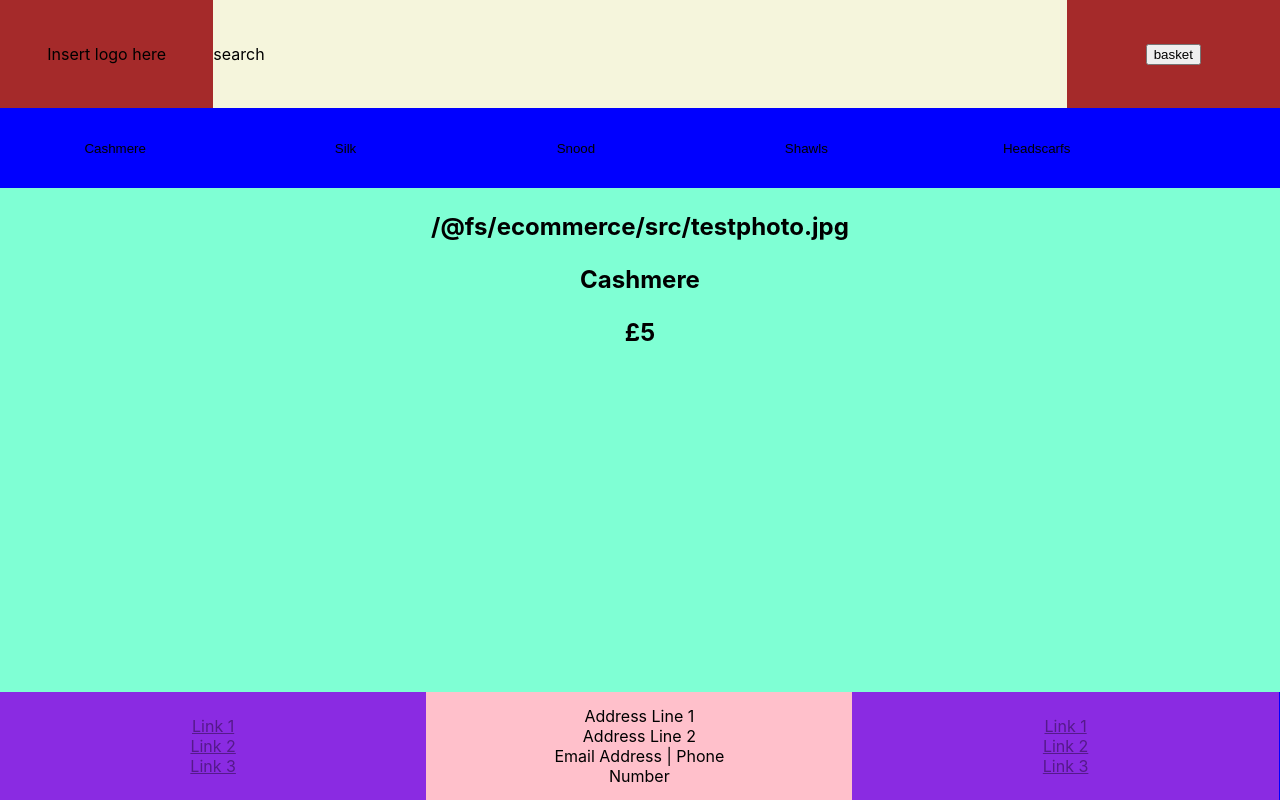
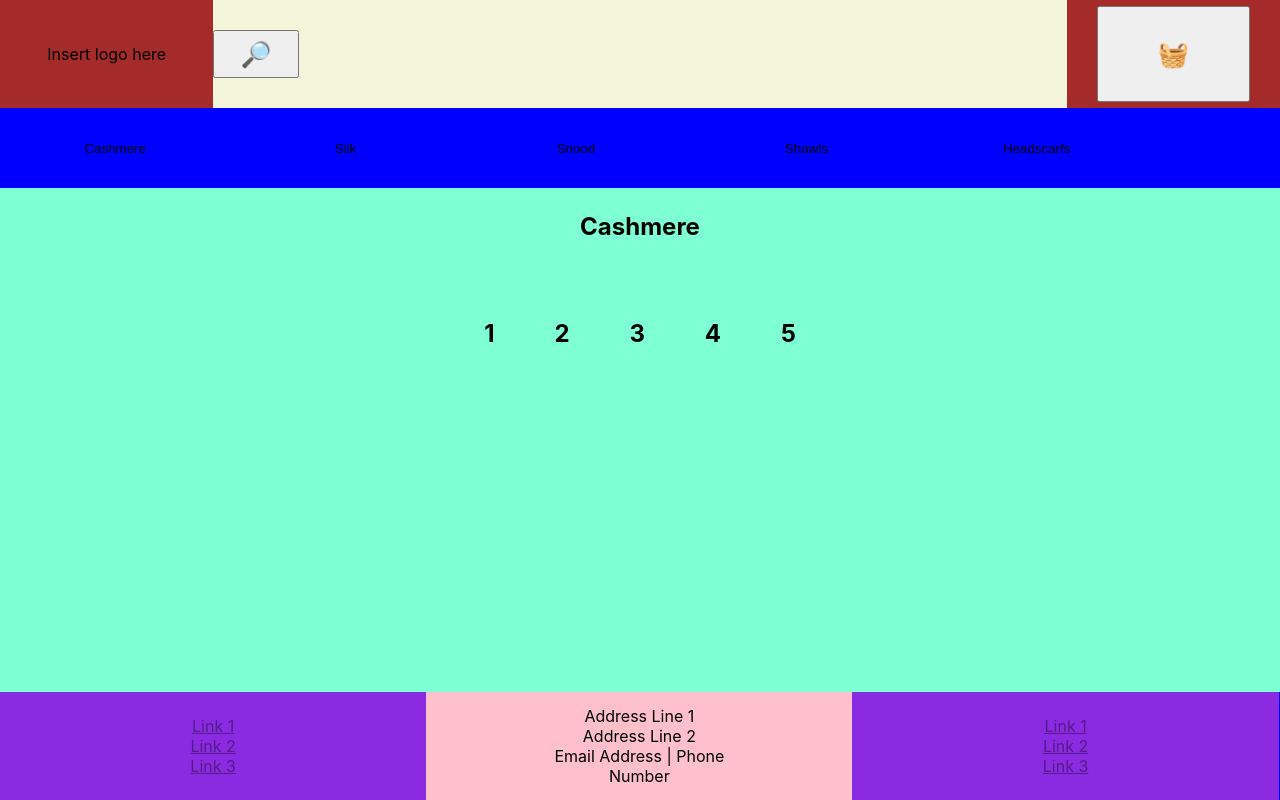
Before and after one commit to FarhathH/FinalProjectEcommerceFarhath, a React (Create React App) app in the folder ecommerce/: page / in a window 1280 px wide. Both pictures are taken after a click on the button "Cashmere". Built offline with nearby package versions, Linux system fonts and the light colour scheme.

Commit message:
made a bit of progress.
-modified css for 'specificItems' in array.
-added toggle to go between basket and product page.
-added basket component
-applied toggle button in header component
- in the product page component, applied css to test layout preview.

```diff
--- a/ecommerce/src/App.js
+++ b/ecommerce/src/App.js
@@ -7,6 +7,7 @@ import NavBar from './ecommerce.nav.bar.js';
 import ProductPage from './ecommerce.product.pg.js';
 import {useState} from 'react';
 import picture from './testphoto.jpg';
+import Basket from './ecommerce.basket.js';
 
 
 function App() {
@@ -16,58 +17,156 @@ function App() {
       {
         picture: picture,
         title:"Cashmere",
+        specificItems: [ //product selection
+                      <div className = "specific-item">
+                        <p>1</p>
+                      </div>,
+                      <div className = "specific-item">
+                        <p>2</p>
+                      </div>,
+                      <div className = "specific-item">
+                        <p>3</p>
+                      </div>,
+                      <div className = "specific-item">
+                        <p>4</p>
+                      </div>,
+                      <div className = "specific-item">
+                        <p>5</p>
+                      </div>
+                    ],
         price:"£5"
       },
       {
         picture: picture,
         title:"Silk",
+        specificItems: [ //product selection
+                      <div className = "specific-item">
+                        <p>6</p>
+                      </div>,
+                      <div className = "specific-item">
+                        <p>7</p>
+                      </div>,
+                      <div className = "specific-item">
+                        <p>8</p>
+                      </div>,
+                      <div className = "specific-item">
+                        <p>9</p>
+                      </div>,
+                      <div className = "specific-item">
+                        <p>10</p>
+                      </div>
+                    ],
         price:"£15",
       },
       {
         picture: picture,
         title:"Snood",
+        specificItems: [ //product selection
+                      <div className = "specific-item">
+                        <p>11</p>
+                      </div>,
+                      <div className = "specific-item">
+                        <p>12</p>
+                      </div>,
+                      <div className = "specific-item">
+                        <p>13</p>
+                      </div>,
+                      <div className = "specific-item">
+                        <p>14</p>
+                      </div>,
+                      <div className = "specific-item">
+                        <p>15</p>
+                      </div>
+                    ],
         price:"£19"
       },
       {
         picture: picture,
         title:"Shawls",
+        specificItems: [ //product selection
+                      <div className = "specific-item">
+                        <p>16</p>
+                      </div>,
+                      <div className = "specific-item">
+                        <p>17</p>
+                      </div>,
+                      <div className = "specific-item">
+                        <p>18</p>
+                      </div>,
+                      <div className = "specific-item">
+                        <p>19</p>
+                      </div>,
+                      <div className = "specific-item">
+                        <p>20</p>
+                      </div>
+                    ],
         price:"£20"
       },
       {
         picture: picture,
         title:"Headscarfs",
+        specificItems: [ //product selection
+                      <div className = "specific-item">
+                        <p>21</p>
+                      </div>,
+                      <div className = "specific-item">
+                        <p>22</p>
+                      </div>,
+                      <div className = "specific-item">
+                        <p>23</p>
+                      </div>,
+                      <div className = "specific-item">
+                        <p>24</p>
+                      </div>,
+                      <div className = "specific-item">
+                        <p>25</p>
+                      </div>
+                    ],
         price:"£3"
       },
     ]
   )
-
-
+  //for viewing basket
+  const[showBasket, setShowBasket] = useState(false);
 
 
   //For selecting the product by index.
   const[selectedProduct, setSelectedProduct] = useState(products);
 
 
-
+  //This trigger when user clicks a button on the nav bar.
   function ClickNavBtn(index){
     setSelectedProduct(products[index])
+  }
+
+  function BasketPageView(){ //for viewing the basket checkout page.
+    setShowBasket(!showBasket); //creates a toggle for the basket button.
+
   }
 
 
   return ( //displaying components I made separately.
     <div className="App">
       <div className = "body">
-        <Header/>
+        <Header
+          togglePage = {BasketPageView}
+        />
         <NavBar
           product = {products} action = {ClickNavBtn}
         />
-          <div className = "content">
+        <div className = "content">
 
-            <ProductPage
-              product = {selectedProduct} action = {ClickNavBtn}
+          {showBasket == false &&
+            <ProductPage //show when the condition is false.
+            product = {selectedProduct} action = {ClickNavBtn}
             />
+          }
 
-          </div>
+          {showBasket == true &&
+            <Basket/> //show when the condition is true.
+          }
+
+        </div>
         <Footer/>
       </div>
     </div>
--- /dev/null
+++ b/ecommerce/src/ecommerce.basket.js
@@ -0,0 +1,13 @@
+import {useState} from "react";
+import './ecommerce.css';
+
+
+function Basket(){
+    return(
+        <div className = "basket-display">
+
+        </div>
+    );
+}
+
+export default Basket;
--- a/ecommerce/src/ecommerce.css
+++ b/ecommerce/src/ecommerce.css
@@ -34,6 +34,20 @@ justify-content: center;
 
 }
 
+.search-pls{
+    height:45%;
+    width: 10%;
+    font-size: 25px;
+}
+
+.search-pls:hover{
+    cursor: pointer;
+}
+
+
+/*
+    just for the basket where we can store what's added by the user.
+*/
 .basket{
     background-color: brown;
     display:flex;
@@ -42,6 +56,34 @@ justify-content: center;
     justify-content: center;
 
 }
+.basket-btn{
+    height:12vh;
+    width:12vw;
+    font-size: 25px;
+}
+
+.basket-btn:hover{
+    cursor: pointer;
+}
+
+.basket-display{
+    height:90%;
+    width:95%;
+    background-color: blueviolet;
+    margin-top:3%;
+}
+
+.category-list{
+    display:flex;
+    flex-direction: row;
+    justify-content: center;
+
+}
+
+.specific-item{
+    margin:25%;
+}
+
 
 /*
     the nav bar for user to see selection of items.
--- a/ecommerce/src/ecommerce.header.js
+++ b/ecommerce/src/ecommerce.header.js
@@ -4,7 +4,7 @@ import './ecommerce.css';
 /*
     This is the main header component.
 */
-function Header(){
+function Header({togglePage, showBasket}){
     return(
         <div className = "header">
           <div className = "logo">
@@ -13,13 +13,13 @@ function Header(){
             </div>
           </div>
           <div className = "search-bar">
-            <div className = "search-pls">
-              search
-            </div>
+            <button className = "search-pls">
+              🔎
+            </button>
           </div>
           <div className = "basket">
-            <button className = "basket-btn">
-              basket
+            <button onClick={togglePage} className = "basket-btn">
+              🧺
             </button>
           </div>
         </div>
--- a/ecommerce/src/ecommerce.product.pg.js
+++ b/ecommerce/src/ecommerce.product.pg.js
@@ -8,9 +8,11 @@ function ProductPage({product, action}){
 
         <div className = ""> {/*meant to display the info about product*/}
             <h2>
-                <p>{product.picture}</p>
+                {/* <p>{product.picture}</p> */}
                 <p>{product.title}</p>
-                <p>{product.price}</p>
+                {/* <p>{product.price}</p> */}
+                <p className = "category-list">{product.specificItems}</p>
+
             </h2>
 
         </div>
```
Also changed, not shown: 1 other file (tests, documents, lock files or other folders).
